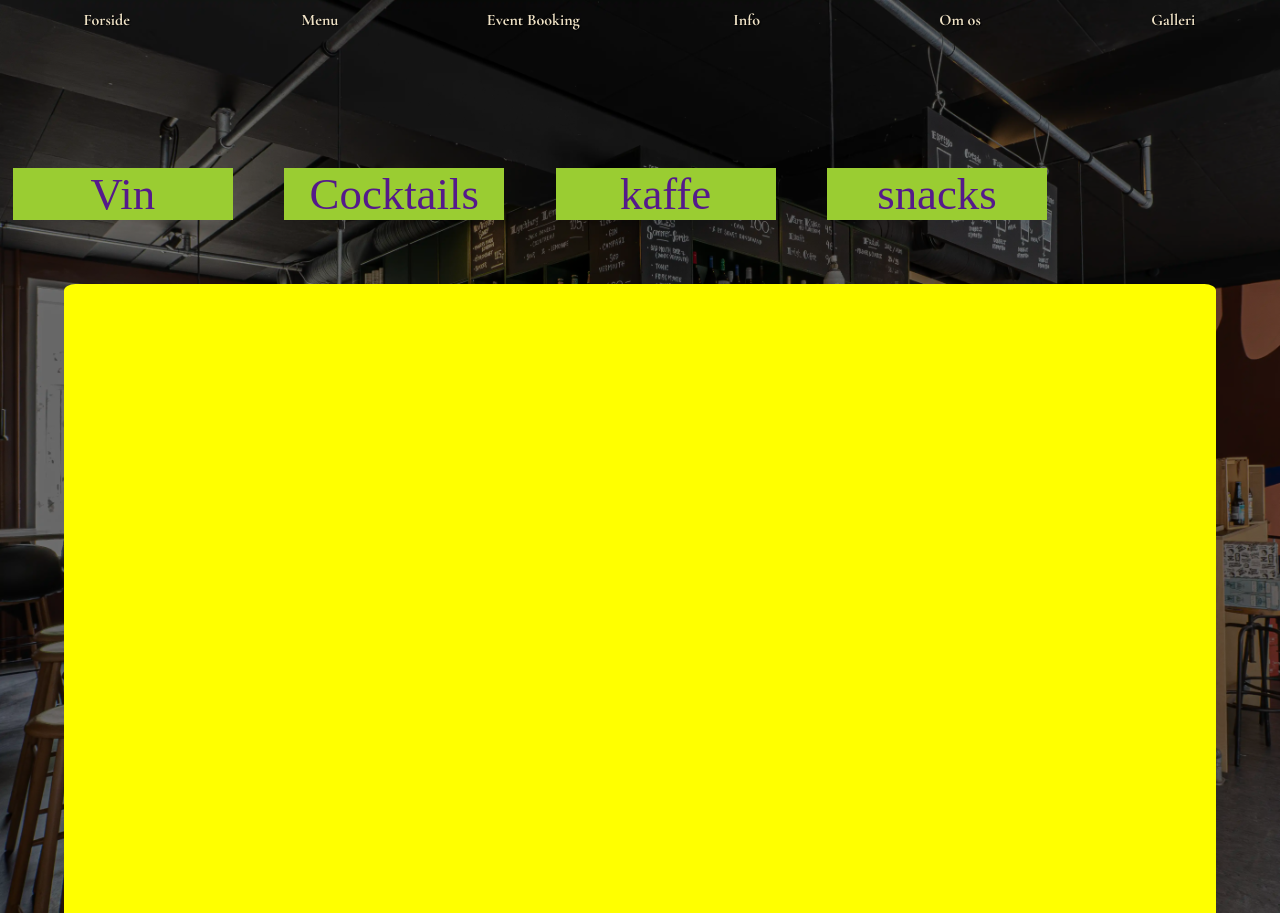
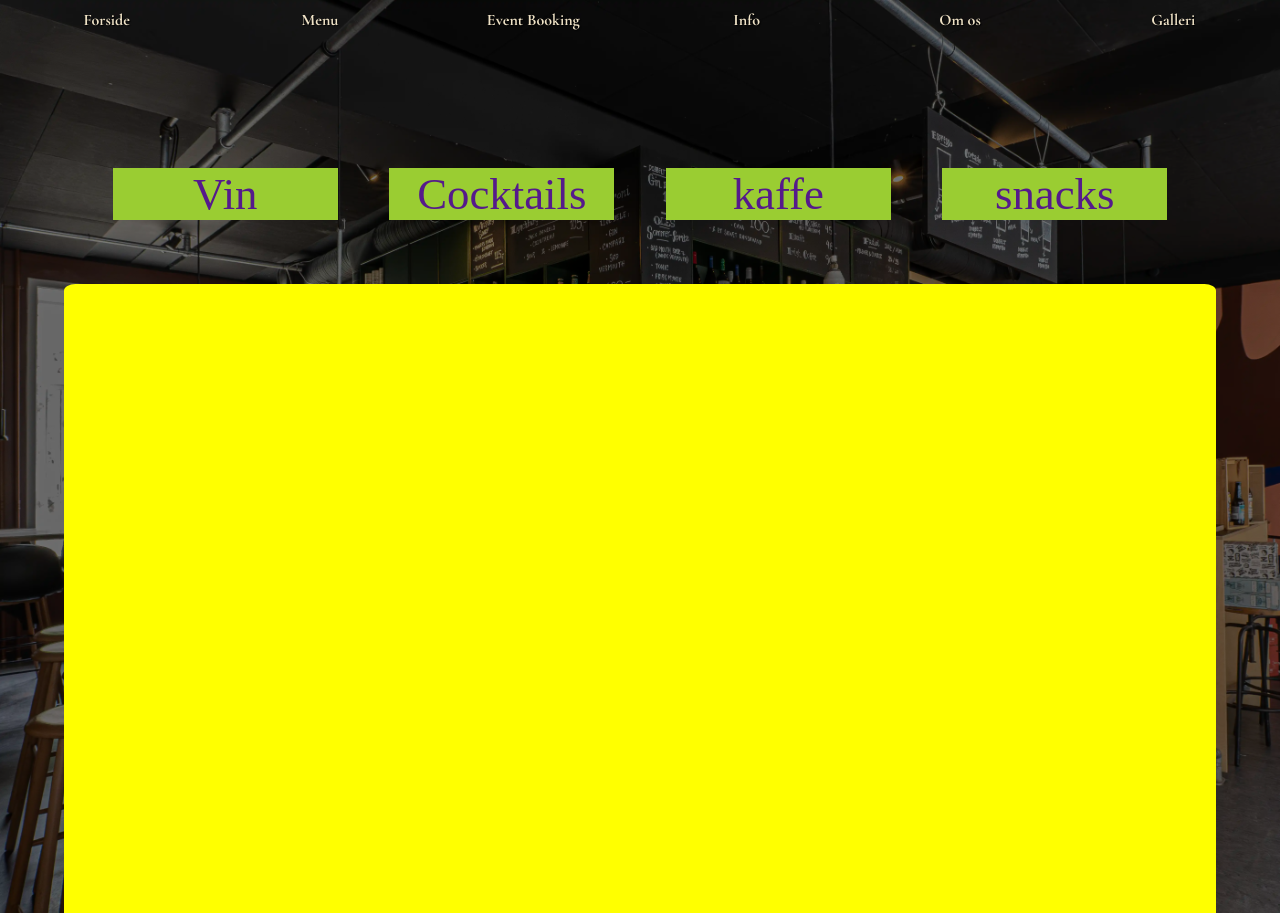
Before and after one commit to Gust0288/Virksomhedssite_05, a plain HTML site: page menu.html in a window 1280 px wide. Shown: the top 913 px of the page. Drawn offline with Linux system fonts and the light colour scheme.

Commit message:
centrering af menu punkter

```diff
--- a/css/undersider/menu.css
+++ b/css/undersider/menu.css
@@ -21,8 +21,8 @@ main {
     grid-template-columns: 0.2fr 0.2fr 0.2fr 0.2fr;
     gap: 4vw;
     padding-top: 10vw;
-    padding-left: 1vw;
-    padding-right: 1vw;
+    justify-content: center;
+
 }
 
 #udvalg a{
```
